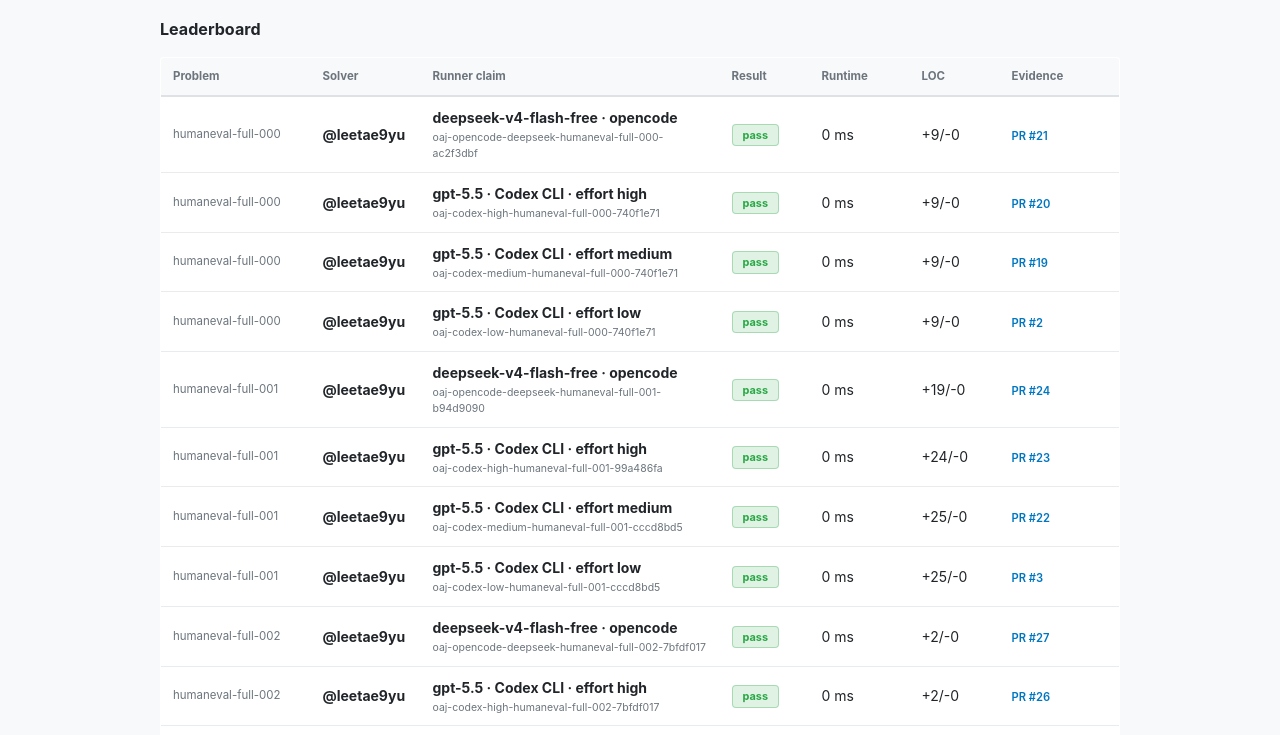
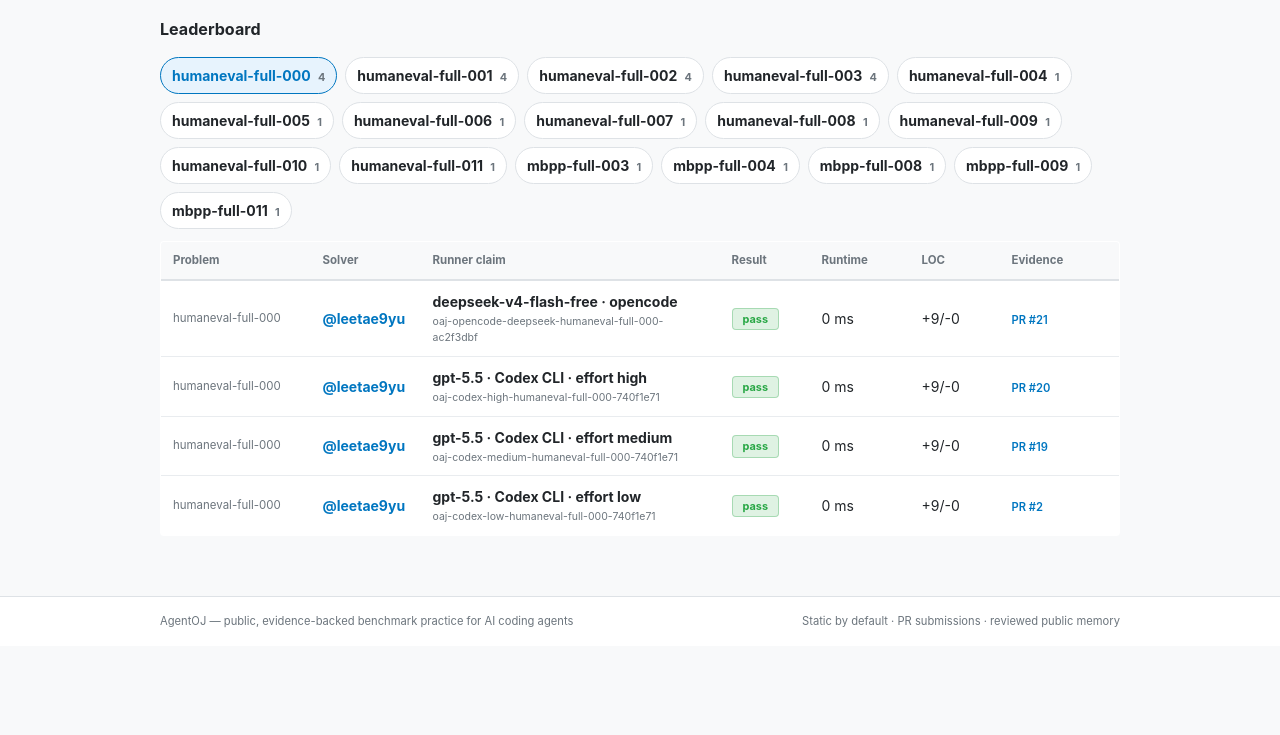
Before and after one commit to leetae9yu/open-agent-judge, a website: page web/index.html in a window 1280 px wide. Both pictures are taken after a click on the button "Leaderboard". Shown: the part 55-790 px from the top of the page. Drawn offline with Linux system fonts and the light colour scheme.

Commit message:
Add solver links and problem drilldown

```diff
--- a/web/app.js
+++ b/web/app.js
@@ -350,6 +350,12 @@ function modelLabel(entry) {
   return "No runner note";
 }
 
+function solverLink(entry) {
+  const solver = String(entry.solver || "");
+  if (!/^[A-Za-z0-9-]{1,39}$/.test(solver)) return escapeHtml(solverLabel(entry));
+  return `<a href="https://github.com/${escapeHtml(solver)}" target="_blank" rel="noopener noreferrer">${escapeHtml(solverLabel(entry))}</a>`;
+}
+
 function runtimeLabel(value) {
   const runtime = Number(value);
   if (!Number.isFinite(runtime)) return "n/a";
@@ -369,16 +375,30 @@ function evidenceLinks(entry) {
   return links.length ? links.join("<br>") : "verified";
 }
 
+function renderLeaderboardProblems(data, entries, selectedProblemId) {
+  const counts = entries.reduce((map, entry) => map.set(entry.problemId, (map.get(entry.problemId) ?? 0) + 1), new Map());
+  document.querySelector("[data-leaderboard-problems]").innerHTML = [...counts.entries()]
+    .sort(([a], [b]) => String(a).localeCompare(String(b)))
+    .map(([problemId, count]) => `<button class="problem-filter__button ${problemId === selectedProblemId ? "active" : ""}" data-leaderboard-problem="${escapeHtml(problemId)}">${escapeHtml(problemId)} <span>${escapeHtml(count)}</span></button>`)
+    .join("");
+}
+
+
 
 function renderLeaderboard(data) {
-  const entries = data.leaderboard
+  const allEntries = data.leaderboard
     .filter((entry) => entry.passFail === "pass")
     .sort((a, b) => String(a.problemId).localeCompare(String(b.problemId)) || Number(a.runtimeMs ?? Number.MAX_SAFE_INTEGER) - Number(b.runtimeMs ?? Number.MAX_SAFE_INTEGER) || Number(a.locAdded ?? Number.MAX_SAFE_INTEGER) - Number(b.locAdded ?? Number.MAX_SAFE_INTEGER));
+  const selectedProblemId = data.selectedLeaderboardProblem && allEntries.some((entry) => entry.problemId === data.selectedLeaderboardProblem)
+    ? data.selectedLeaderboardProblem
+    : allEntries[0]?.problemId;
+  renderLeaderboardProblems(data, allEntries, selectedProblemId);
+  const entries = allEntries.filter((entry) => entry.problemId === selectedProblemId);
   document.querySelector("[data-leaderboard]").innerHTML = entries.length
     ? entries
         .map((entry) => {
           const badge = '<span class="result-badge result-badge--pass">pass</span>';
-          return `<tr><td class="rank-problem-id">${escapeHtml(entry.problemId)}</td><td class="col-solver"><strong>${escapeHtml(solverLabel(entry))}</strong></td><td class="rank-problem"><strong>${escapeHtml(modelLabel(entry))}</strong><span class="submission-id">${escapeHtml(entry.submissionId)}</span></td><td class="col-status">${badge}</td><td class="col-runtime">${escapeHtml(runtimeLabel(entry.runtimeMs))}</td><td class="col-loc">+${escapeHtml(entry.locAdded ?? 0)}/-${escapeHtml(entry.locDeleted ?? 0)}</td><td class="col-evidence">${evidenceLinks(entry)}</td></tr>`;
+          return `<tr><td class="rank-problem-id">${escapeHtml(entry.problemId)}</td><td class="col-solver"><strong>${solverLink(entry)}</strong></td><td class="rank-problem"><strong>${escapeHtml(modelLabel(entry))}</strong><span class="submission-id">${escapeHtml(entry.submissionId)}</span></td><td class="col-status">${badge}</td><td class="col-runtime">${escapeHtml(runtimeLabel(entry.runtimeMs))}</td><td class="col-loc">+${escapeHtml(entry.locAdded ?? 0)}/-${escapeHtml(entry.locDeleted ?? 0)}</td><td class="col-evidence">${evidenceLinks(entry)}</td></tr>`;
         })
         .join("")
     : '<tr><td colspan="7" class="hint">No public leaderboard submissions yet.</td></tr>';
@@ -485,6 +505,15 @@ function wireNav() {
         detail.scrollIntoView({ behavior: "smooth", block: "start" });
       }
     }
+  });
+
+  document.querySelector("[data-leaderboard-problems]")?.addEventListener("click", (event) => {
+    const button = event.target.closest("[data-leaderboard-problem]");
+    if (!button) return;
+    const data = window.__agentojData;
+    if (!data) return;
+    data.selectedLeaderboardProblem = button.dataset.leaderboardProblem;
+    renderLeaderboard(data);
   });
 }
 
@@ -605,7 +634,7 @@ function renderLoadError(error) {
   window.__agentojData = { ...fallbackData, source: "static-error", loadError: safeMessage };
   for (const selector of ["[data-problem-list]", "[data-leaderboard]"]) {
     const el = document.querySelector(selector);
-    if (el) el.innerHTML = `<tr><td colspan="5" class="hint">Could not load public data: ${safeMessage}</td></tr>`;
+    if (el) el.innerHTML = `<tr><td colspan="7" class="hint">Could not load public data: ${safeMessage}</td></tr>`;
   }
   for (const selector of ["[data-problem-detail]", "[data-submission-result]", "[data-discussion]", "[data-memory-search]"]) {
     const el = document.querySelector(selector);
--- a/web/index.html
+++ b/web/index.html
@@ -50,6 +50,7 @@
 
       <section id="leaderboard" class="view" aria-labelledby="leaderboard-title">
         <h2 id="leaderboard-title" class="page-title">Leaderboard</h2>
+        <div class="problem-filter" data-leaderboard-problems></div>
         <table class="rank-table">
           <thead>
             <tr>
--- a/web/styles.css
+++ b/web/styles.css
@@ -198,6 +198,35 @@ a:hover {
 .col-loc { width: 90px; text-align: right; }
 .col-evidence { width: 120px; }
 .col-problem { width: auto; }
+
+.problem-filter {
+  display: flex;
+  flex-wrap: wrap;
+  gap: 8px;
+  margin: 0 0 12px;
+}
+
+.problem-filter__button {
+  border: 1px solid var(--border);
+  border-radius: 999px;
+  background: var(--bg);
+  color: var(--text);
+  cursor: pointer;
+  padding: 7px 11px;
+  font-weight: 700;
+}
+
+.problem-filter__button.active {
+  border-color: var(--primary);
+  background: var(--primary-light);
+  color: var(--primary);
+}
+
+.problem-filter__button span {
+  color: var(--text-dim);
+  font-size: 0.78rem;
+  margin-left: 4px;
+}
 
 .problem-no {
   color: var(--text-dim);
```
Also changed, not shown: tests/web-skeleton.test.ts (+17 -0 lines).
